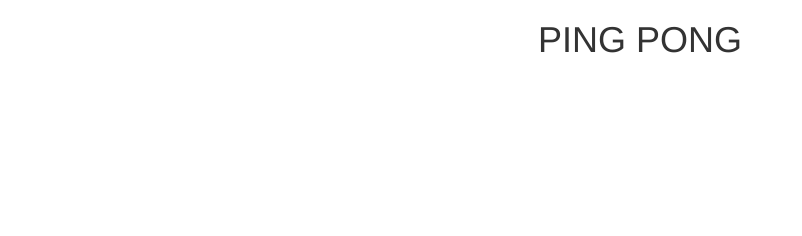
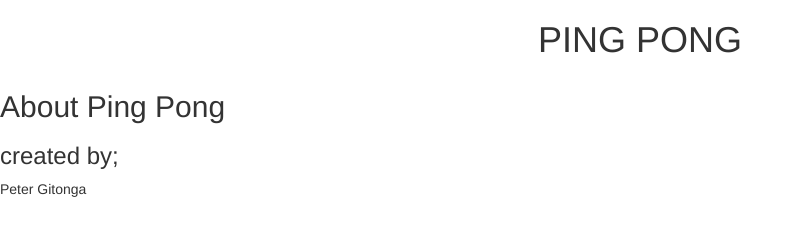
Before and after one commit to petergitonga/ip3pong, a plain HTML site: page index.html in a window 1280 px wide. Shown: the whole page, without its empty margins (0-802 px from the left). Drawn offline with nearby package versions, Linux system fonts and the light colour scheme; files that its build step writes are made by us from their sources.

Commit message:
add an introduction

```diff
--- a/index.html
+++ b/index.html
@@ -9,5 +9,12 @@
 </head>
 <body>
       <h1>PING PONG</h1>
+      <div class="row">
+        <div class="col-md-4">
+          <h2>About Ping Pong</h2>
+          <h3>created by;</h3>
+          <p>Peter Gitonga</p>
+        </div>
+      </div>
 </body>
 </html>
```
